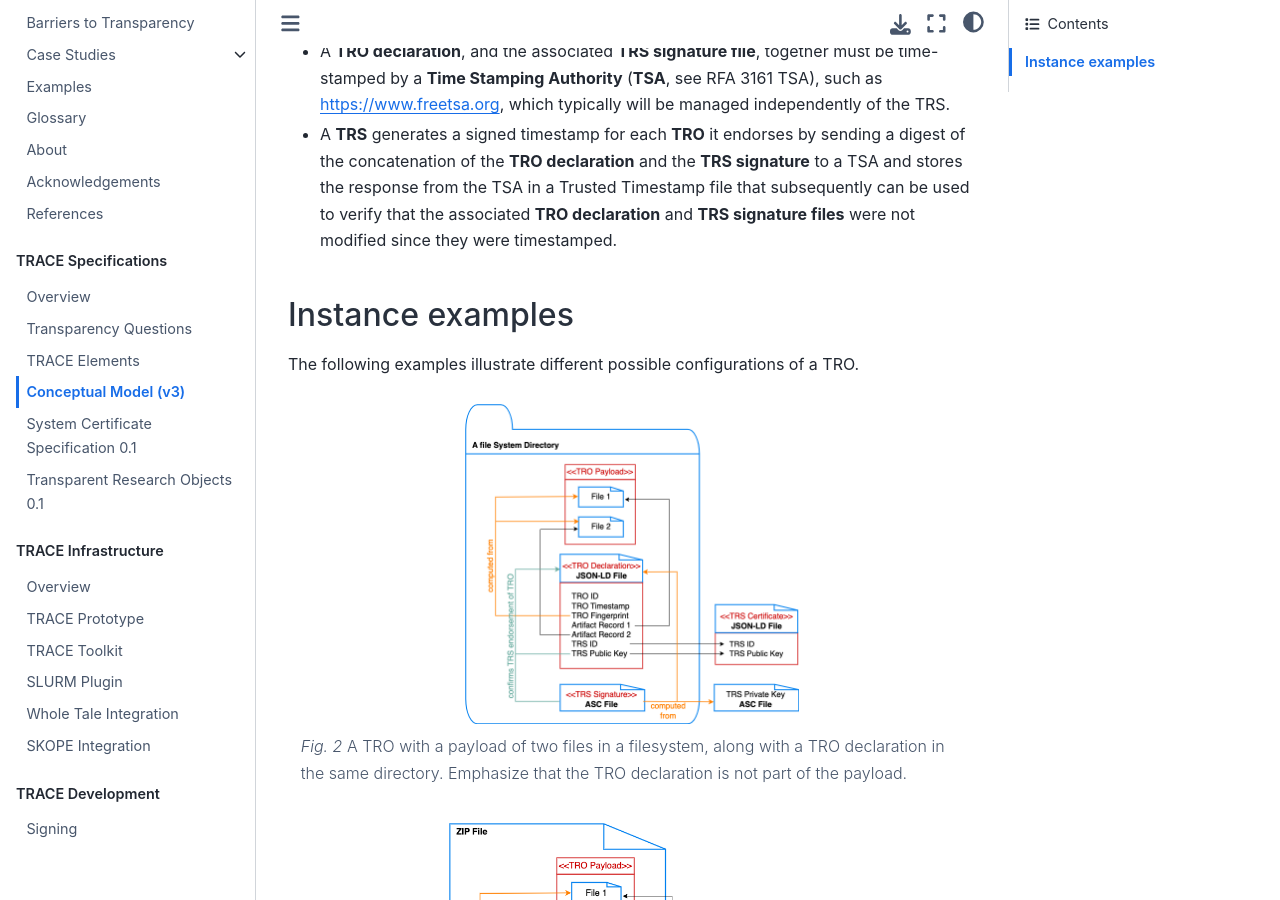
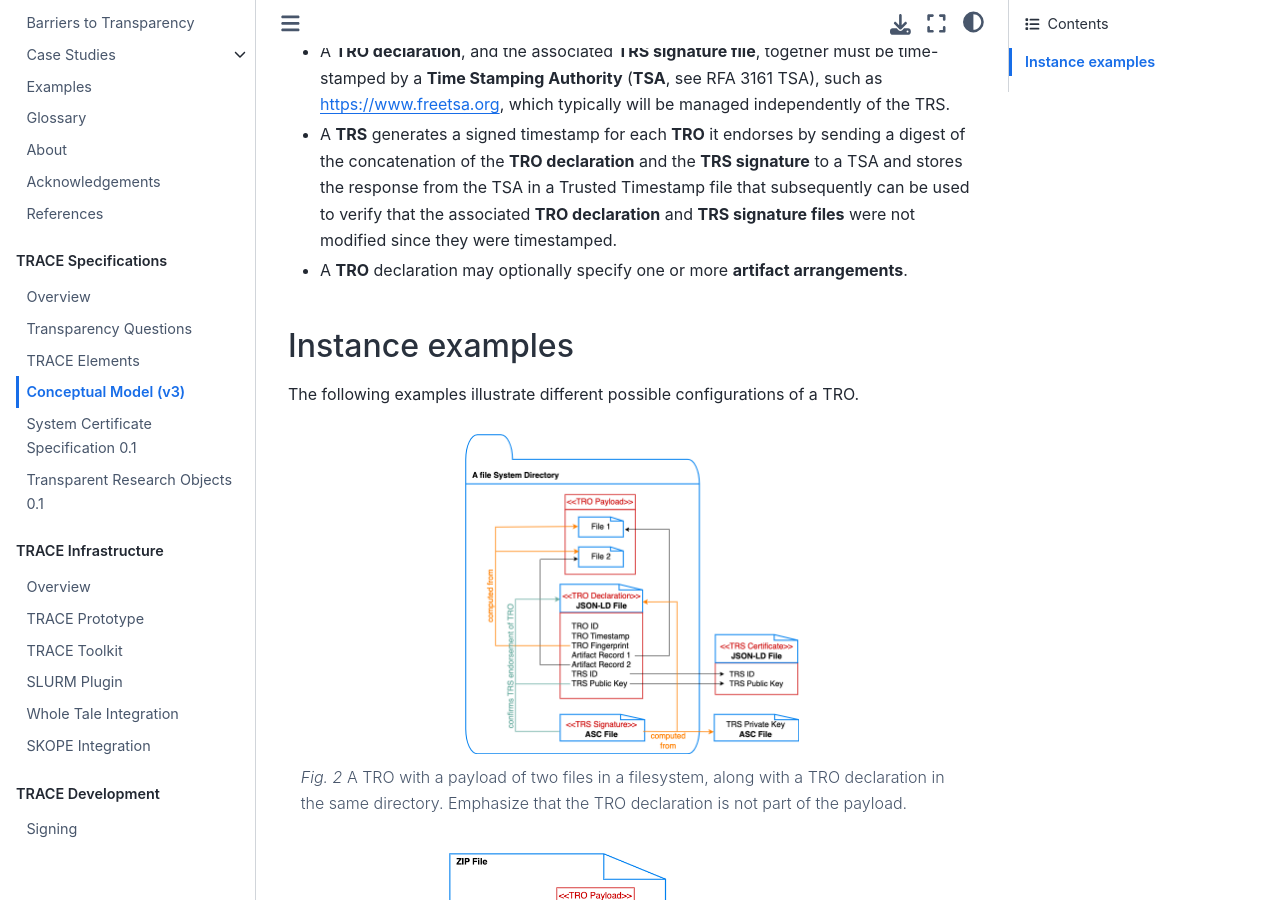
Before and after one commit to transparency-certified/trace-specification, a Jupyter Book: the page built from docs/conceptual-model.md, in a window 1280 px wide and 900 px high, scrolled down 1904 px. Built offline with Jupyter Book 1.0.4 settings and Sphinx 7.4.7 and the Sphinx Book theme 1.1.4, drawn with Linux system fonts in a browser that asks for light colours.

Commit message:
Update conceptual-model.md

```diff
--- a/docs/conceptual-model.md
+++ b/docs/conceptual-model.md
@@ -40,6 +40,7 @@ and implemented in the [TRACE Prototype](trace-prototype) service.
 * Because the validity of a keypair associated with a **TRS** may be limited in time, either due to scheduled expiration or explicit revocation, the date on  which a **TRS** private key was used to sign a **TRO declaration** must also be established authoritatively.
 * A **TRO declaration**, and the associated **TRS signature file**, together must be time-stamped by a **Time Stamping Authority** (**TSA**, see RFA 3161 TSA), such as https://www.freetsa.org, which typically will be managed independently of the TRS.
 * A **TRS** generates a signed timestamp for each **TRO** it endorses by sending a digest of the concatenation of the **TRO declaration** and the **TRS signature** to a TSA and stores the response from the TSA in a Trusted Timestamp file that subsequently can be used to verify that the associated **TRO declaration** and **TRS signature files** were not modified since they were timestamped.
+* A **TRO** declaration may optionally specify one or more **artifact arrangements**.
 
 ## Instance examples
 
```
